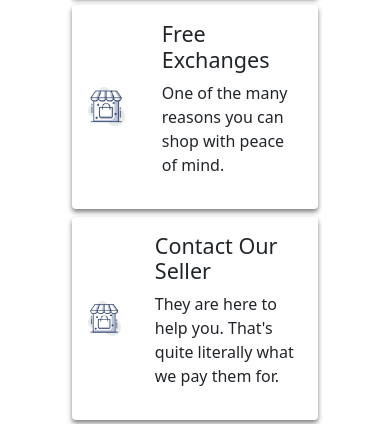
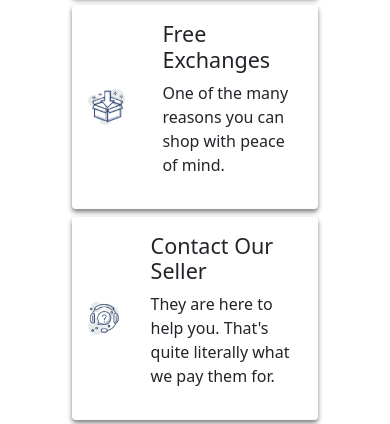
Before and after one commit to jihan212/E-commerce-site, a plain HTML site: page index.html in a window 390 px wide. Shown: the part 901-1325 px from the top of the page. Drawn offline with nearby package versions, Linux system fonts and the light colour scheme.

Commit message:
Responsive E-commerce site

```diff
--- a/index.html
+++ b/index.html
@@ -62,7 +62,7 @@
                       <div class="card card-box mt-2" style="width: 100%;">
                         <div class="card-body">
                             <div class="d-flex align-items-center">
-                                <div><img style="width: 50%;" src="images/Logo/icon-1.png" alt=""></div>
+                                <div><img style="width: 50%;" src="images/Logo/icon-2.png" alt=""></div>
                                 <div>
                                     <h4>Free Exchanges</h4>
                                     <p>One of the many reasons you can shop with peace of mind.</p>
@@ -74,7 +74,7 @@
                       <div class="card card-box mt-2" style="width: 100%;">
                         <div class="card-body">
                             <div class="d-flex align-items-center">
-                                <div><img style="width: 50%;" src="images/Logo/icon-1.png" alt=""></div>
+                                <div><img style="width: 50%;" src="images/Logo/icon-3.png" alt=""></div>
                                 <div>
                                     <h4>Contact Our Seller</h4>
                                     <p>They are here to help you. That's quite literally what we pay them for.</p>
```
